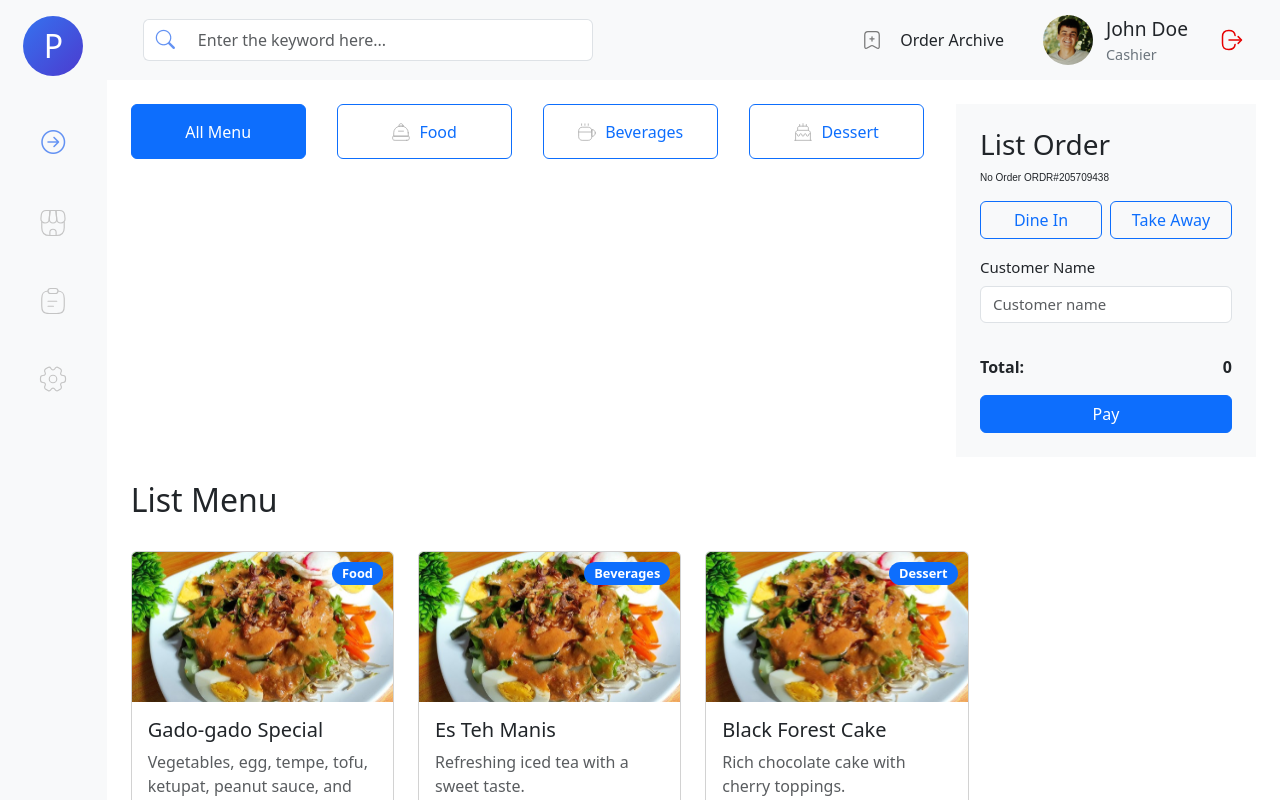
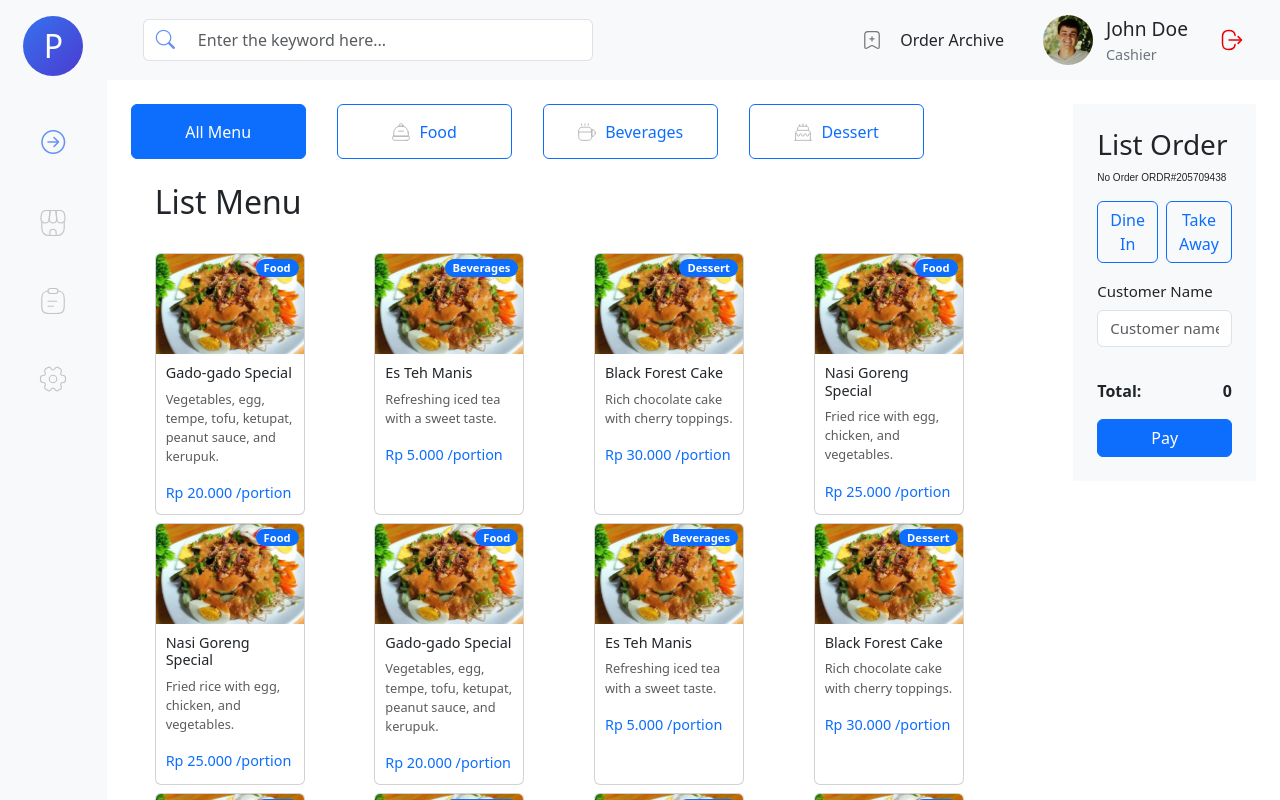
Before and after one commit to alpinmohsa541/pos-sederhana, a React (Vite) app: page /cashier-dashboard in a window 1280 px wide. Shown: the top 800 px of the page. Built offline with nearby package versions, Linux system fonts and the light colour scheme.

Commit message:
Feat : stayling card dan order summary

```diff
--- a/src/CashierDashboard/CashierDashboard.jsx
+++ b/src/CashierDashboard/CashierDashboard.jsx
@@ -218,9 +218,10 @@ const CashierDashboard = () => {
               </div>
             </div>
           </nav>
-          <div className="d-flex justify-content-between p-4">
+          <div className="d-flex justify-content-between p-4 align-items-start">
             {/* Kategori Menu */}
-            <div className="d-flex gap-3">
+            <div className="flex-grow-1 me-4">
+              <div className="d-flex gap-3 mb-4">
                 {[
                   { name: "All Menu" },
                   { name: "Food", icon: "/assets/reserve.svg" },
@@ -256,6 +257,70 @@ const CashierDashboard = () => {
                     {category.name}
                   </button>
                 ))}
+              </div>
+
+              {/* Menu List */}
+              <div className="row g-4 px-4">
+                <h2>List Menu</h2>
+                <div className="col-md-12">
+                  <div className="row row-cols-1 row-cols-md-4 g-2">
+                    {filteredMenu.map((menu) => (
+                      <div
+                        key={menu.id}
+                        className="col"
+                        onClick={() => handleShowModalOrAddOrder(menu)} // Klik card langsung tambahkan menu atau tampilkan modal
+                        style={{ cursor: "pointer" }}
+                      >
+                        <div className="card h-100" style={{ width: "150px" }}>
+                          <span
+                            className="badge bg-primary"
+                            style={{
+                              fontSize: "0.7rem",
+                              padding: "3px 8px",
+                              borderRadius: "20px",
+                              position: "absolute",
+                              top: "5px",
+                              right: "5px",
+                              zIndex: "10",
+                            }}
+                          >
+                            {menu.category}
+                          </span>
+                          <img
+                            src={menu.image}
+                            className="card-img-top"
+                            alt={menu.name}
+                            style={{ height: "100px", objectFit: "cover" }}
+                          />
+                          <div
+                            className="card-body"
+                            style={{ padding: "10px" }}
+                          >
+                            <h6
+                              className="card-title"
+                              style={{ fontSize: "0.9rem" }}
+                            >
+                              {menu.name}
+                            </h6>
+                            <p
+                              className="card-text text-muted"
+                              style={{ fontSize: "0.8rem" }}
+                            >
+                              {menu.description}
+                            </p>
+                            <p
+                              className="card-text text-primary"
+                              style={{ fontSize: "0.9rem" }}
+                            >
+                              {menu.price} /portion
+                            </p>
+                          </div>
+                        </div>
+                      </div>
+                    ))}
+                  </div>
+                </div>
+              </div>
             </div>
 
             {/* Order Summary */}
@@ -384,54 +449,6 @@ const CashierDashboard = () => {
               </button>
             </div>
           </div>
-          {/* Menu List */}
-          <div className="row g-4 px-4">
-            <h2>List Menu</h2>
-            <div className="col-md-9">
-              <div className="row g-4">
-                {filteredMenu.map((menu) => (
-                  <div
-                    key={menu.id}
-                    className="col-md-4"
-                    onClick={() => handleShowModalOrAddOrder(menu)} // Klik card langsung tambahkan menu atau tampilkan modal
-                    style={{ cursor: "pointer" }}
-                  >
-                    <div className="card h-100">
-                      <span
-                        className="badge bg-primary"
-                        style={{
-                          fontSize: "0.8rem",
-                          padding: "5px 10px",
-                          borderRadius: "20px",
-                          position: "absolute",
-                          top: "10px",
-                          right: "10px",
-                          zIndex: "10",
-                        }}
-                      >
-                        {menu.category}
-                      </span>
-                      <img
-                        src={menu.image}
-                        className="card-img-top"
-                        alt={menu.name}
-                        style={{ height: "150px", objectFit: "cover" }}
-                      />
-                      <div className="card-body">
-                        <h5 className="card-title">{menu.name}</h5>
-                        <p className="card-text text-muted">
-                          {menu.description}
-                        </p>
-                        <p className="card-text text-primary">
-                          {menu.price} /portion
-                        </p>
-                      </div>
-                    </div>
-                  </div>
-                ))}
-              </div>
-            </div>
-          </div>
         </div>
       </div>
       {/* Modal */}
```
Lines whose indentation alone changed are shown as unchanged.
